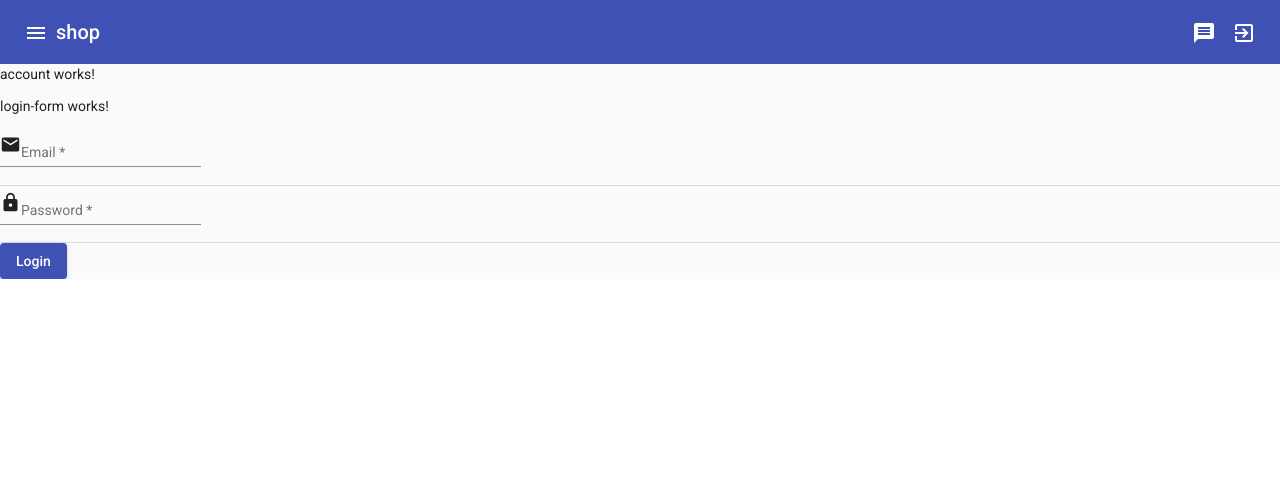
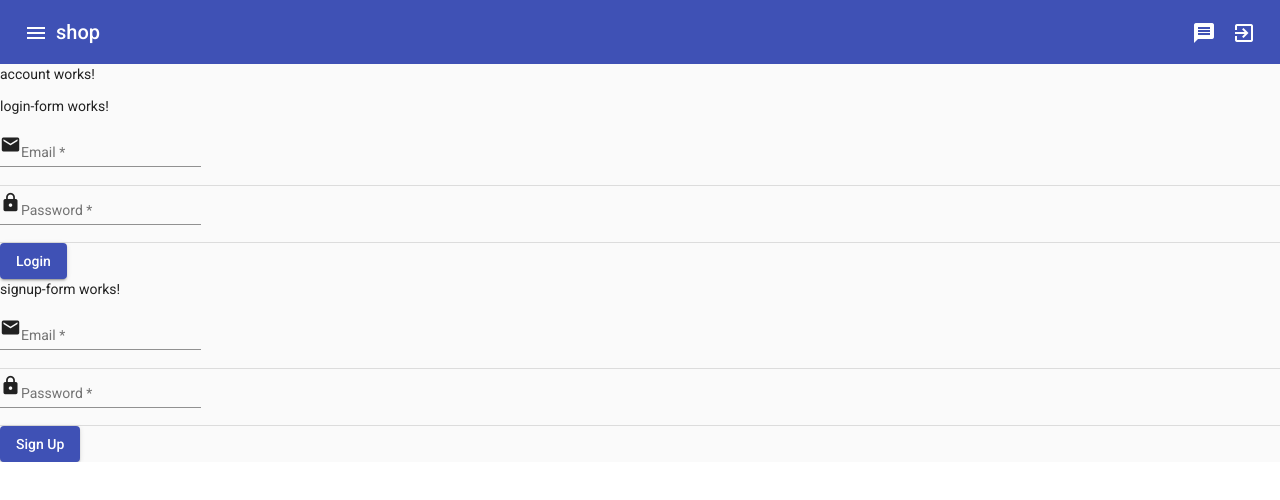
Before and after one commit to MOONYAN/shop, an Angular app: page /account in a window 1280 px wide. Shown: the top 500 px of the page. Built offline with nearby package versions, Linux system fonts and the light colour scheme.

Commit message:
implement signup

```diff
--- a/src/app/account/account.component.html
+++ b/src/app/account/account.component.html
@@ -1,3 +1,5 @@
 <p>account works!</p>
 
 <app-login-form ($loginModel)="login($event)"></app-login-form>
+
+<app-signup-form ($signupModel)="signup($event)"></app-signup-form>
--- a/src/app/account/account.component.ts
+++ b/src/app/account/account.component.ts
@@ -1,4 +1,4 @@
-import { SignupMOdel } from './model/signup-model.vm';
+import { SignupModel } from './model/signup-model.vm';
 import { AccountService } from './account.service';
 import { LoginModel } from './model/login-model.vm';
 import { Component, OnDestroy, OnInit } from '@angular/core';
@@ -22,6 +22,7 @@ export class AccountComponent implements OnInit, OnDestroy {
   ngOnInit(): void {
     this.accountSub = this.accountService.getAccount().subscribe(account => {
       if (account.isLogin) {
+        console.log(account);
         this.onLogined();
       }
     });
@@ -36,7 +37,7 @@ export class AccountComponent implements OnInit, OnDestroy {
     this.accountService.login(dto);
   }
 
-  signup(signupModel: SignupMOdel) {
+  signup(signupModel: SignupModel) {
     const dto = signupModel.toReqDto();
     this.accountService.signup(dto);
   }
--- a/src/app/account/account.module.ts
+++ b/src/app/account/account.module.ts
@@ -6,10 +6,11 @@ import { CommonModule } from '@angular/common';
 import { AccountRoutingModule } from './account-routing.module';
 import { AccountComponent } from './account.component';
 import { LoginFormComponent } from './login-form/login-form.component';
+import { SignupFormComponent } from './signup-form/signup-form.component';
 
 
 @NgModule({
-  declarations: [AccountComponent, LoginFormComponent],
+  declarations: [AccountComponent, LoginFormComponent, SignupFormComponent],
   imports: [
     CommonModule,
     AccountRoutingModule,
--- a/src/app/account/model/signup-model.vm.ts
+++ b/src/app/account/model/signup-model.vm.ts
@@ -1,5 +1,5 @@
 import { ReqSignupDto } from './../dto/req-signup-dto';
-export class SignupMOdel {
+export class SignupModel {
 
   email: string;
 
--- /dev/null
+++ b/src/app/account/signup-form/signup-form.component.html
@@ -0,0 +1,17 @@
+<p>signup-form works!</p>
+
+<form [formGroup]="signupForm" (ngSubmit)="onSubmit(signupForm.value)">
+  <mat-form-field>
+    <mat-icon matPrefix>email</mat-icon>
+    <input matInput type="email" placeholder="Email" formControlName="email" required>
+  </mat-form-field>
+  <mat-divider></mat-divider>
+
+  <mat-form-field>
+    <mat-icon matPrefix>lock</mat-icon>
+    <input matInput type="password" placeholder="Password" formControlName="password" required>
+  </mat-form-field>
+
+  <mat-divider></mat-divider>
+  <button type="submit" mat-raised-button color='primary'>Sign Up</button>
+</form>
--- /dev/null
+++ b/src/app/account/signup-form/signup-form.component.ts
@@ -0,0 +1,36 @@
+import { SignupModel } from './../model/signup-model.vm';
+import { Component, EventEmitter, OnInit, Output } from '@angular/core';
+import { FormBuilder, FormGroup } from '@angular/forms';
+
+
+@Component({
+  selector: 'app-signup-form',
+  templateUrl: './signup-form.component.html',
+  styleUrls: ['./signup-form.component.css']
+})
+export class SignupFormComponent implements OnInit {
+
+  signupForm: FormGroup;
+
+  @Output() $signupModel = new EventEmitter<SignupModel>();
+
+  constructor(private builder: FormBuilder) { }
+
+  ngOnInit(): void {
+    this.signupForm = this.builder.group({
+      email: '',
+      password: ''
+    });
+  }
+
+  onSubmit(value) {
+    if (this.signupForm.valid) {
+      const signupModel = new SignupModel();
+      signupModel.email = value.email;
+      signupModel.password = value.password;
+      this.$signupModel.emit(signupModel);
+      this.signupForm.reset();
+    }
+  }
+
+}
```
Also changed, not shown: src/app/account/signup-form/signup-form.component.css (added).
